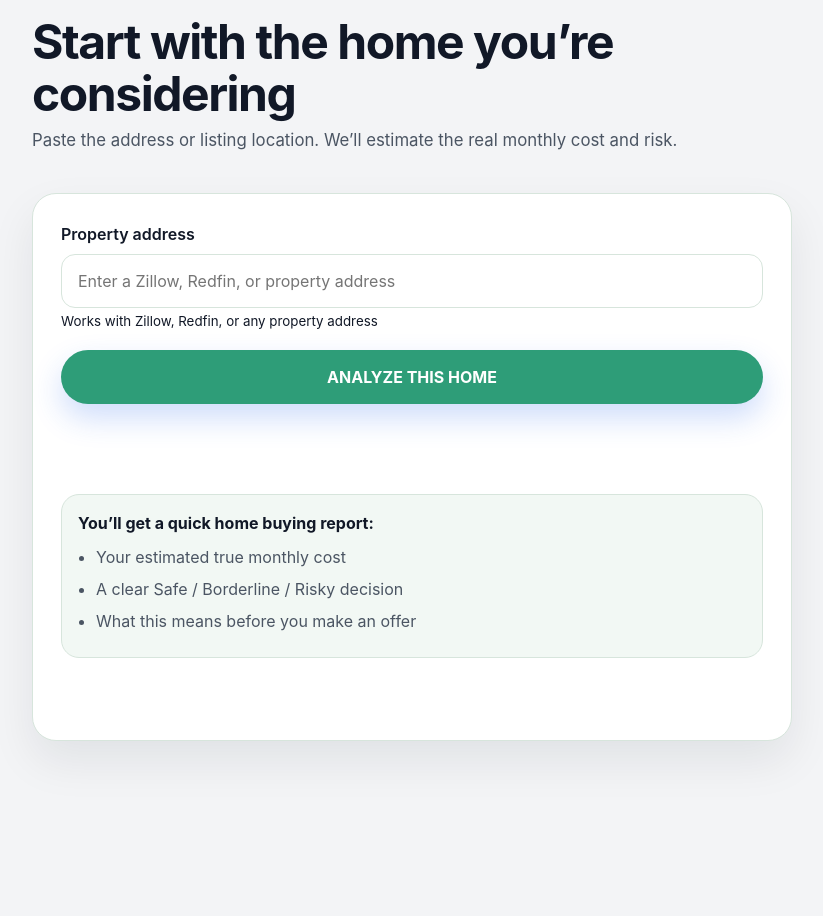
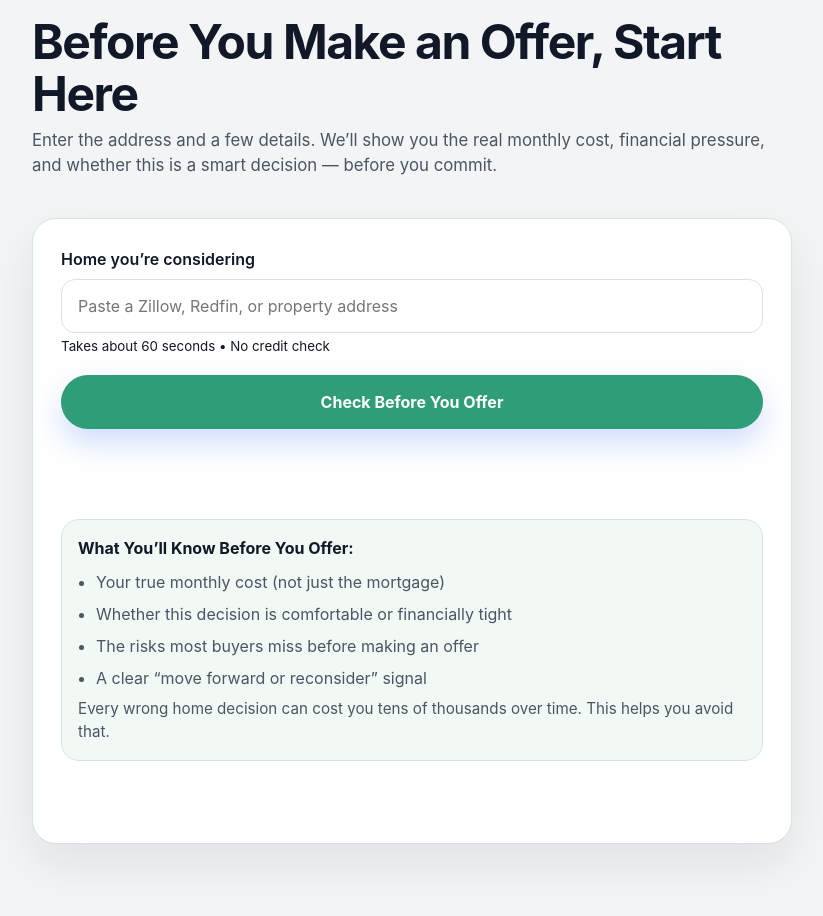
Before and after one commit to vj228/real, a PHP site: page /intake.php in a window 1280 px wide. Shown: the part 366-1282 px from the top of the page, without its empty margins (228-1051 px from the left). Before the commit the page ends 1118 px from the top, so only its background shows below. Run offline with PHP 8.4, Linux system fonts and the light colour scheme.

Commit message:
good version

```diff
--- a/app.js
+++ b/app.js
@@ -180,44 +180,44 @@ function getCreditScorePoints(creditRange) {
 function getScoreBand(score) {
     if (score >= 80) {
         return {
-            label: 'Strong',
-            message: "Strong - You're in a comfortable position for this home.",
-            insight: "You're in a strong financial position for this purchase.",
+            label: 'Comfortably Affordable',
+            message: 'Based on your income, debt, and down payment, this home appears to fit comfortably within your budget.',
+            insight: 'This home appears to fit comfortably within your budget, giving you room to manage other expenses and save.',
             tone: 'safe'
         };
     }
 
     if (score >= 65) {
         return {
-            label: 'Good',
-            message: 'Good - This home is likely affordable for most buyers.',
-            insight: 'This home fits within a typical buyer range.',
+            label: 'Manageable',
+            message: 'Based on your income, debt, and down payment, this home looks manageable with moderate monthly pressure.',
+            insight: 'This home looks manageable for your current profile, but keeping healthy cash reserves will still matter.',
             tone: 'safe'
         };
     }
 
     if (score >= 50) {
         return {
-            label: 'Stretch',
-            message: 'Stretch - This is common, but may feel tight month-to-month.',
-            insight: 'This is a common range for buyers, but expect tighter cash flow.',
+            label: 'Borderline',
+            message: 'Based on your income, debt, and down payment, this home may feel tight month to month.',
+            insight: 'This home may be possible, but your monthly flexibility could be limited unless you improve the structure of the deal.',
             tone: 'borderline'
         };
     }
 
     if (score >= 35) {
         return {
-            label: 'Tight',
-            message: 'Tight - You may qualify, but financial pressure could be high.',
-            insight: 'This home may stretch your budget significantly.',
+            label: 'Financially Tight',
+            message: 'Based on your income, debt, and down payment, this home may place significant pressure on your monthly budget.',
+            insight: 'This home could limit your financial flexibility and make monthly expenses feel stressful. You may want to consider a lower price range or increasing your down payment.',
             tone: 'borderline'
         };
     }
 
     return {
         label: 'High Risk',
-        message: 'High Risk - This home may not be financially comfortable.',
-        insight: 'This home may be financially risky based on your current numbers.',
+        message: 'Based on your numbers, this purchase may create high financial strain and elevated risk.',
+        insight: 'This home may put too much pressure on your finances right now. Consider a lower price point or a stronger down payment before moving forward.',
         tone: 'risky'
     };
 }
@@ -281,7 +281,7 @@ function calculateReport(data) {
         trueMonthlyCost,
         leftoverForLife,
         affordabilityScore: totalScore,
-        decisionScore: `${scoreBand.label} (${totalScore}/100)`,
+        decisionScore: `${totalScore} / 100 — ${scoreBand.label}`,
         decisionTone: scoreBand.tone,
         decisionMessage: getDecisionMessage(scoreBand),
         meaningMessage: getMeaningMessage(scoreBand)
@@ -371,9 +371,9 @@ form.addEventListener('submit', (event) => {
     loadingMessage.classList.remove('is-hidden');
 
     const loadingFrames = [
-        'Analyzing this property...',
-        'Estimating true monthly cost...',
-        'Checking affordability risk...'
+        'Analyzing this home...',
+        'Calculating true monthly cost...',
+        'Evaluating financial pressure...'
     ];
     let loadingIndex = 0;
     loadingMessage.textContent = loadingFrames[loadingIndex];
--- a/intake.php
+++ b/intake.php
@@ -20,8 +20,8 @@
 
         <section class="intake-intro-card">
             <img class="intake-hero-image" src="https://images.pexels.com/photos/7578860/pexels-photo-7578860.jpeg?auto=compress&cs=tinysrgb&w=1200" alt="Professional real estate agent meeting buyers outside a home" width="1200" height="720" decoding="async">
-            <h1>Start with the home you’re considering</h1>
-            <p>Paste the address or listing location. We’ll estimate the real monthly cost and risk.</p>
+            <h1>Before You Make an Offer, Start Here</h1>
+            <p>Enter the address and a few details. We’ll show you the real monthly cost, financial pressure, and whether this is a smart decision — before you commit.</p>
         </section>
 
         <section class="section section-soft intake-form-section" id="budget-form">
@@ -30,20 +30,22 @@
                     <form id="affordability-form" novalidate>
                         <div class="address-check" id="address-check">
                             <label>
-                                <span>Property address</span>
-                                <input type="text" name="propertyAddress" placeholder="Enter a Zillow, Redfin, or property address" required>
-                                <small>Works with Zillow, Redfin, or any property address</small>
+                                <span>Home you’re considering</span>
+                                <input type="text" name="propertyAddress" placeholder="Paste a Zillow, Redfin, or property address" required>
+                                <small>Takes about 60 seconds • No credit check</small>
                             </label>
-                            <button type="button" class="button button-primary button-full" id="start-report-button">ANALYZE THIS HOME</button>
+                            <button type="button" class="button button-primary button-full" id="start-report-button">Check Before You Offer</button>
                             <p class="form-message" id="address-message" aria-live="polite"></p>
 
                             <div class="value-preview">
-                                <h3>You’ll get a quick home buying report:</h3>
+                                <h3>What You’ll Know Before You Offer:</h3>
                                 <ul>
-                                    <li>Your estimated true monthly cost</li>
-                                    <li>A clear Safe / Borderline / Risky decision</li>
-                                    <li>What this means before you make an offer</li>
+                                    <li>Your true monthly cost (not just the mortgage)</li>
+                                    <li>Whether this decision is comfortable or financially tight</li>
+                                    <li>The risks most buyers miss before making an offer</li>
+                                    <li>A clear “move forward or reconsider” signal</li>
                                 </ul>
+                                <p class="trust-copy">Every wrong home decision can cost you tens of thousands over time. This helps you avoid that.</p>
                             </div>
                         </div>
 
@@ -126,28 +128,34 @@
                 </div>
 
                 <div class="result-card is-hidden" id="result-card" aria-live="polite">
-                    <span class="section-label">Before You Buy — Here’s What You Should Know</span>
-                    <h3 class="result-score-heading">Home Affordability Score</h3>
+                    <span class="section-label">Before You Move Forward — Read This First</span>
+                    <h3 class="result-score-heading">Your Home Decision Report</h3>
 
                     <div class="decision-card decision-safe" id="decision-card">
-                        <p class="decision-label">Home Affordability Score</p>
-                        <p class="decision-value"><span class="decision-icon" id="decision-icon">✓</span><span id="decision-score-value">Safe to Buy</span></p>
-                        <p class="result-note" id="result-message">This home appears to be a comfortable fit based on your numbers.</p>
-                        <p class="report-leftover">Estimated Monthly Flex Cash: <strong id="leftover-value">$0</strong></p>
+                        <p class="decision-label">Affordability Score</p>
+                        <p class="decision-value"><span class="decision-icon" id="decision-icon">✓</span><span id="decision-score-value">38 / 100 — Financially Tight</span></p>
+                        <p class="result-note" id="result-message">Based on your income, debt, and down payment, this home may place significant pressure on your monthly budget.</p>
+                        <p class="report-leftover">Estimated money left after housing each month: <strong id="leftover-value">$0</strong></p>
                     </div>
 
                     <div class="report-panel report-panel-strong">
-                        <h4>Estimated Monthly Cost: <span id="true-monthly-cost-value">$0</span></h4>
+                        <h4>Your Real Monthly Cost: <span id="true-monthly-cost-value">$0</span></h4>
+                        <p class="report-copy">What you’ll likely pay each month — not just the mortgage</p>
                         <ul class="report-list">
-                            <li><span>Mortgage</span><strong id="mortgage-value">$0</strong></li>
-                            <li><span>Taxes (estimated)</span><strong id="taxes-value">$0</strong></li>
-                            <li><span>Insurance (estimated)</span><strong id="insurance-value">$0</strong></li>
-                            <li class="is-hidden" id="hoa-row"><span>HOA</span><strong id="hoa-value">$0</strong></li>
+                            <li><span>Mortgage payment</span><strong id="mortgage-value">$0</strong></li>
+                            <li><span>Property taxes (estimated)</span><strong id="taxes-value">$0</strong></li>
+                            <li><span>Home insurance (estimated)</span><strong id="insurance-value">$0</strong></li>
+                            <li class="is-hidden" id="hoa-row"><span>HOA (if applicable)</span><strong id="hoa-value">$0</strong></li>
                         </ul>
                     </div>
 
+                    <div class="result-cta-group">
+                        <button type="button" class="button button-primary button-full result-action-button">Get My Full Buying Plan</button>
+                        <button type="button" class="button button-secondary button-full result-action-button">Talk to a Local Expert</button>
+                    </div>
+
                     <div class="report-panel">
-                        <h4>Buyer Inputs</h4>
+                        <h4>Your Situation (used for this analysis)</h4>
                         <ul class="report-list">
                             <li><span>Property address</span><strong id="input-address-value">-</strong></li>
                             <li><span>House offer price</span><strong id="input-offer-price-value">$0</strong></li>
@@ -163,16 +171,13 @@
                     </div>
 
                     <div class="report-panel">
-                        <h4>Key Insight</h4>
-                        <p class="report-copy" id="meaning-value">This home may stretch your monthly budget.</p>
+                        <h4>What This Means For You</h4>
+                        <p class="report-copy" id="meaning-value">This home could limit your financial flexibility and make monthly expenses feel stressful. You may want to consider a lower price range or increasing your down payment.</p>
                     </div>
 
-                    <div class="result-cta-group">
-                        <button type="button" class="button button-primary button-full result-action-button">Get My Full Plan</button>
-                        <button type="button" class="button button-secondary button-full result-action-button">Talk to a Local Expert</button>
-                    </div>
+                    <p class="trust-copy">We’ll help you understand your next best step</p>
                     <p class="follow-up-message is-hidden" id="follow-up-message">Coming soon — we’ll email you details.</p>
-                    <p class="result-disclaimer">This is an estimate, not mortgage or financial advice. Actual costs depend on lender approval, interest rates, taxes, insurance, HOA, and local market conditions.</p>
+                    <p class="result-disclaimer">This is not a lender approval. Final costs depend on loan terms, taxes, insurance, and market conditions. This report is designed to help you make a more informed decision before moving forward.</p>
                 </div>
             </div>
         </section>
```
Also changed, not shown: index.php (+29 -29 lines), style.css (+17 -10 lines).
